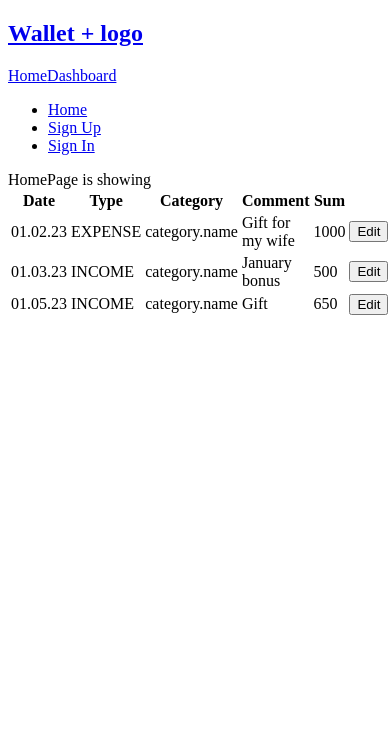
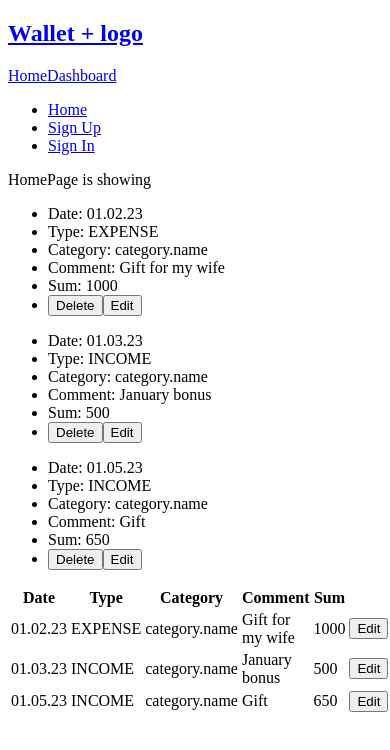
Before and after one commit to daryark/Wallet, a React (Create React App) app: page / in a window 390 px wide. Shown: the top 750 px of the page. Built offline with nearby package versions, Linux system fonts and the light colour scheme.

Commit message:
added scatch to transitionList Mobile

```diff
--- /dev/null
+++ b/src/components/TransitionsList/TransitionsListMobile.jsx
@@ -0,0 +1,59 @@
+import { useDispatch } from 'react-redux';
+import { isModalAddTransactionOpen } from 'redux/global/globalSlice';
+import { deleteTransaction } from 'redux/transactions/trans-operations';
+import { setEditTransaction } from 'redux/transactions/transSlice';
+import transitions from './transitionsData.json';
+
+export const TransactionsListMobile = () => {
+  const dispatch = useDispatch();
+
+  const handleEditTransition = contactUser => {
+    dispatch(setEditTransaction(contactUser));
+    dispatch(isModalAddTransactionOpen());
+  };
+  const handleDeleteTransition = transitionId => {
+    dispatch(deleteTransaction(transitionId));
+  };
+  return (
+    <section>
+      {transitions.map(
+        ({ id, transactionDate, type, categoryId, comment, amount }) => (
+          <ul key={id}>
+            <li>Date: {transactionDate}</li>
+            <li>Type: {type}</li>
+            <li>Category: {categoryId}</li>
+            <li>Comment: {comment}</li>
+            <li>Sum: {amount}</li>
+            <li>
+              <button onClick={() => handleDeleteTransition(id)}>Delete</button>
+              <button
+                onClick={() =>
+                  handleEditTransition({
+                    id,
+                    transactionDate,
+                    type,
+                    categoryId,
+                    comment,
+                    amount,
+                  })
+                }
+              >
+                Edit
+              </button>
+            </li>
+          </ul>
+        )
+      )}
+    </section>
+    // <table>
+    //   <tr>
+    //     <th>Date</th>
+    //     <th>Type</th>
+    //     <th>Category</th>
+    //     <th>Comment</th>
+    //     <th>Sum</th>
+    //   </tr>
+    //
+    // </table>
+  );
+};
--- a/src/components/index.js
+++ b/src/components/index.js
@@ -1 +1,2 @@
 export * from 'components/TransitionsList/TransitionsList.jsx';
+export * from 'components/TransitionsList/TransitionsListMobile.jsx';
--- a/src/pages/HomePage/HomePage.jsx
+++ b/src/pages/HomePage/HomePage.jsx
@@ -1,10 +1,11 @@
-import { TransactionsList } from 'components';
+import { TransactionsList, TransactionsListMobile } from 'components';
 import React from 'react';
 
 export default function HomePage() {
   return (
     <>
       <div>HomePage is showing</div>
+      <TransactionsListMobile />
       <TransactionsList />
     </>
   );
```
